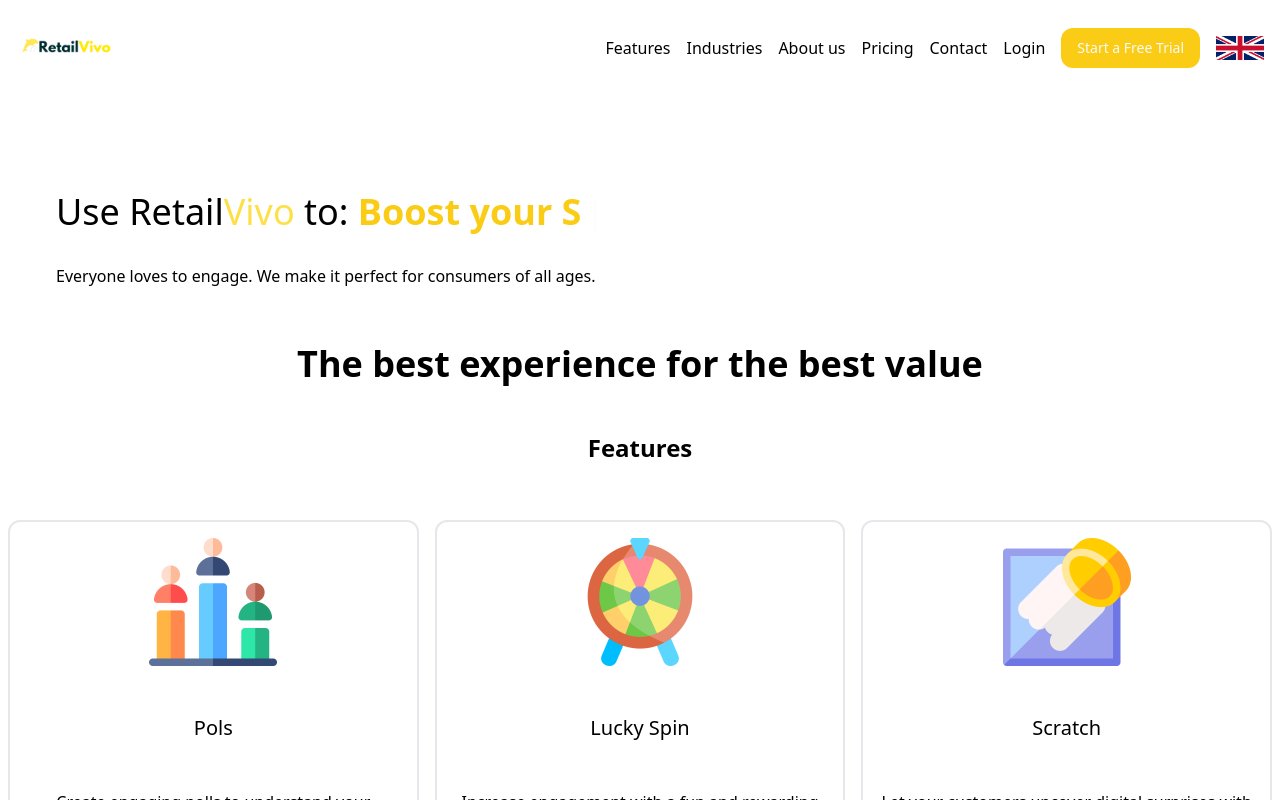
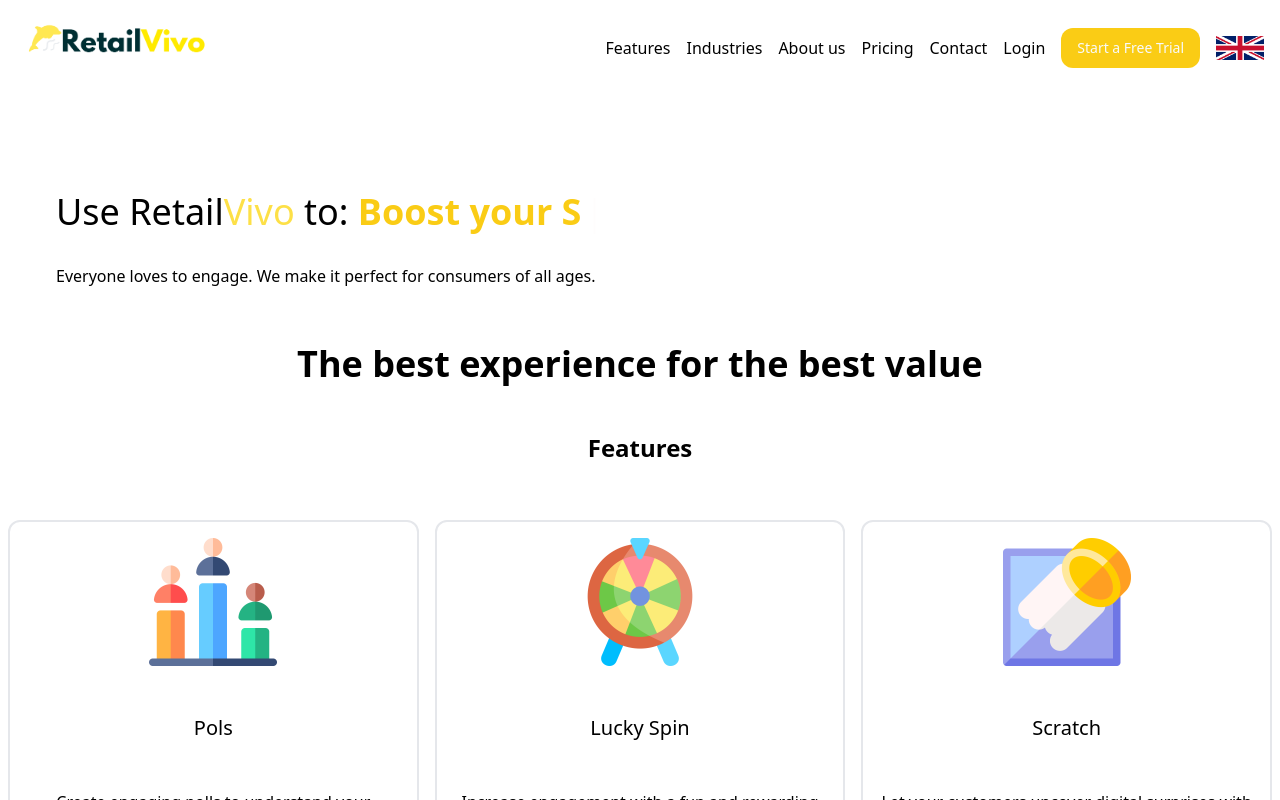
Before and after one commit to MYOB09/rv, a React (Vite) app: page /#/home in a window 1280 px wide. Shown: the top 800 px of the page. Built offline with nearby package versions, Linux system fonts and the light colour scheme.

Commit message:
logo dimensions changed

```diff
--- a/src/Navbar.jsx
+++ b/src/Navbar.jsx
@@ -1,4 +1,4 @@
-import rvlogo from "./assets/finallogo.png";
+import rvlogo from "./assets/orthogoniallogo.png";
 import english from "./assets/englishflag.png";
 import { Button } from "./components/ui/button";
 
@@ -8,7 +8,7 @@
       <div className="bg-white items-center flex justify-between w-full h-24">
         <div className="ml-4">
           <a href="#">
-            <img className="h-24 w-24" src={rvlogo} />
+            <img className="h-24 w-48" src={rvlogo} />
           </a>
         </div>
         <div className="inline-flex">
```
Also changed, not shown: src/assets/orthogoniallogo.png (added).
